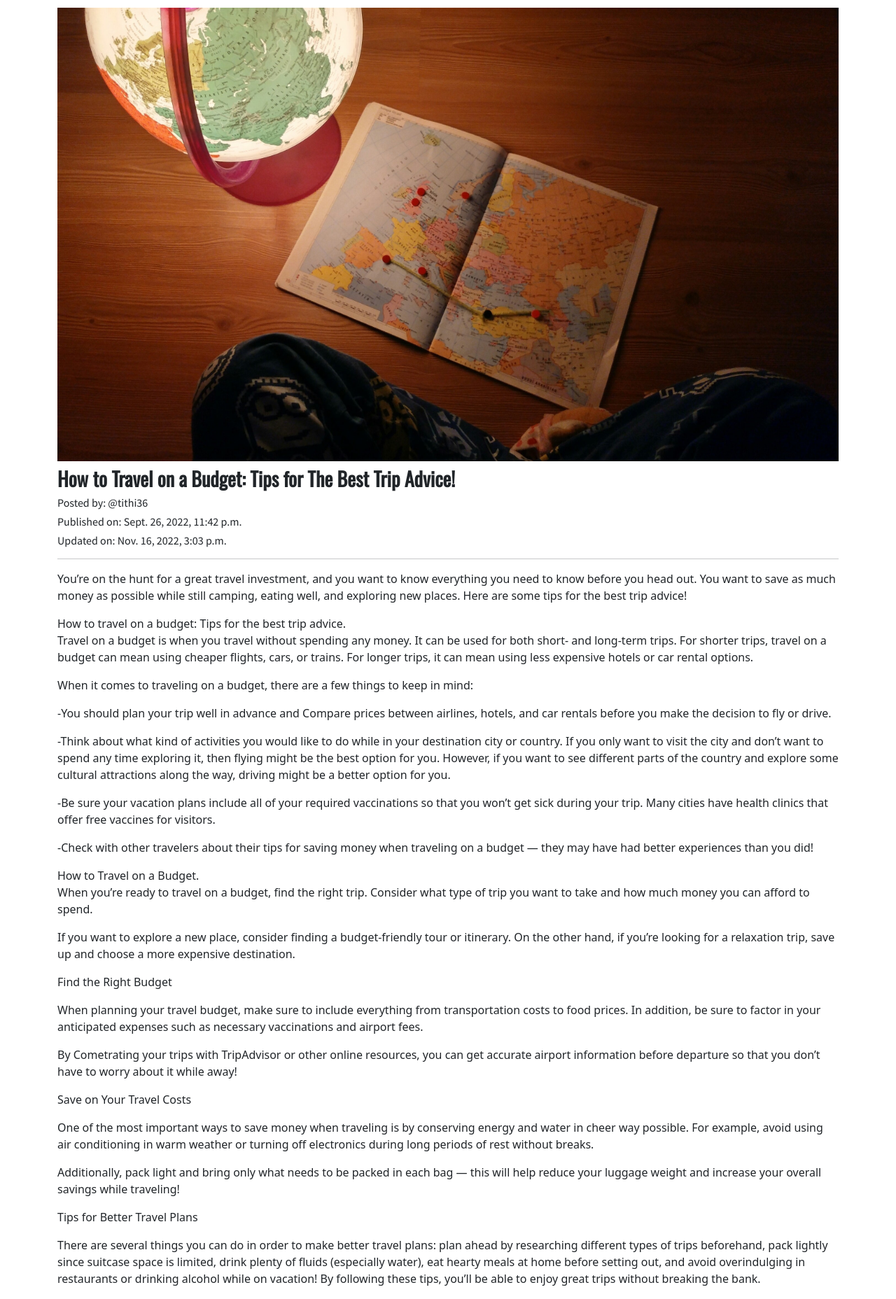
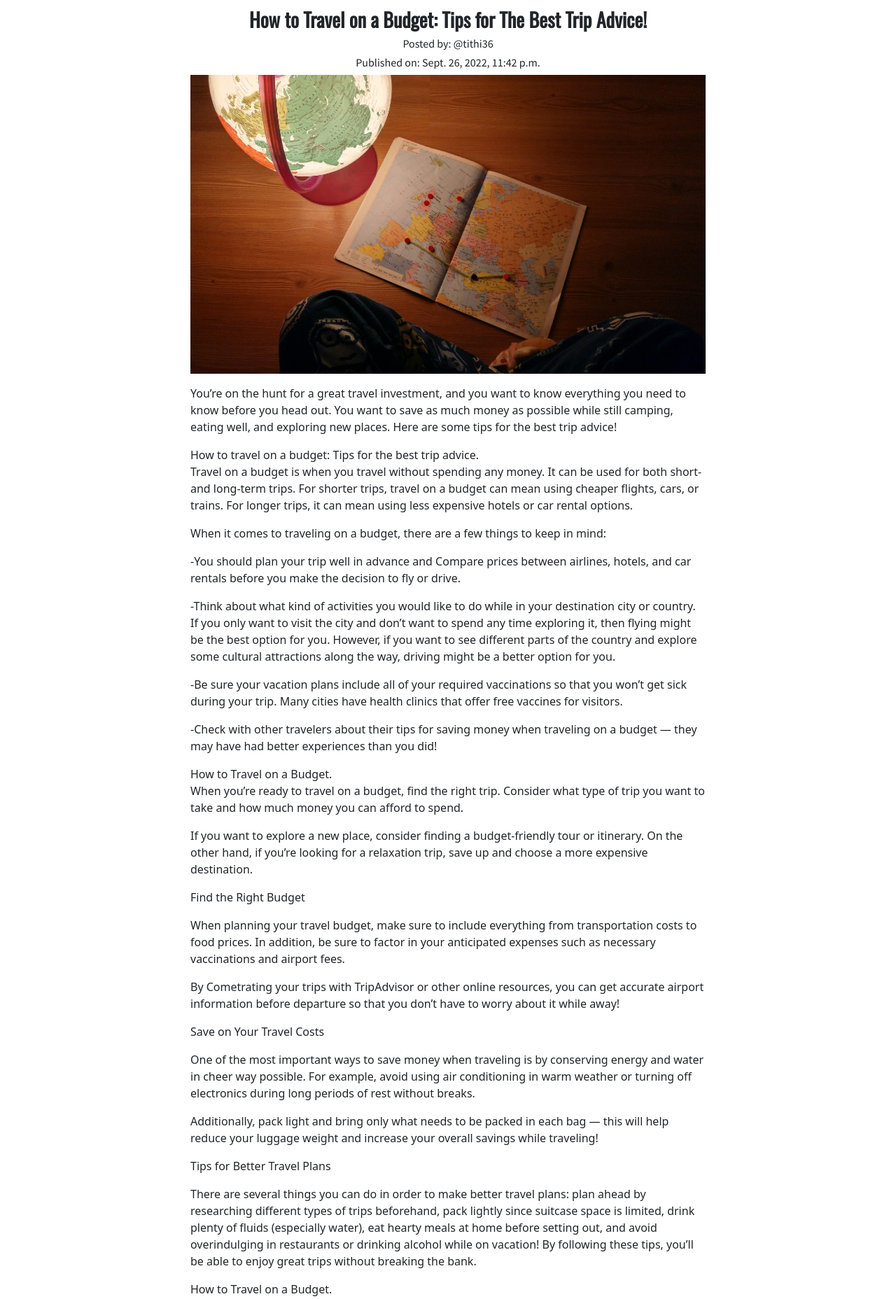
Before and after one commit to mahbubur3/explore-around, a Django app: a page that uses templates/base.html in a window 1280 px wide. Shown: the part 57-1913 px from the top of the page at 70% size. Run offline with Django 4.2, Linux system fonts and the light colour scheme; a user stored in the database is signed in; data comes from the database, SQL or seed files in the repository; both versions use the stored data as it was after the commit; some libraries are stand-ins or nearby versions; some web fonts are replaced.

Commit message:
added some features

```diff
--- a/templates/Blog_Management/edit_blog.html
+++ b/templates/Blog_Management/edit_blog.html
@@ -3,6 +3,7 @@
 {% block title_block %} {{ blog.blog_title }} {% endblock title_block %}
 {% block main_content %}
 
+<div class="container">
     {% if blog.author == user %}
         <form method="POST" enctype="multipart/form-data" class="time-font">
         {{ form|crispy }}
@@ -12,5 +13,6 @@
         <p>You are not allowed to view this page!</p>
         </form>
     {% endif %}
+</div>
 
 {% endblock main_content %}
--- a/templates/Blog_Management/full_blog.html
+++ b/templates/Blog_Management/full_blog.html
@@ -3,7 +3,7 @@
 {% block title_block %} {{ blog.blog_title }} {% endblock title_block %}
 {% block main_content %}
 
-<div class="row">
+{% comment %} <div class="row">
     <div class="col-lg-12">
         <img src="/media/{{ blog.blog_image }}" width="100%">
         <div class="mt-2">
@@ -22,8 +22,51 @@
             <a href="{% url 'Blog_Management_App:unliked_post' pk=blog.pk %}"><i class="fa fa-solid fa-thumbs-down fa-2x"></i></a>
         {% endif %}
     </div>
+</div> {% endcomment %}
+
+<div class="container">
+    <div class="row justify-content-center">
+        <div class="col-lg-8">
+            <div class="text-center">
+                <h3 class="title-font">{{ blog.blog_title }}</h3>
+                <div class="time-font">
+                    <h6>Posted by: @{{ blog.author }}</h6>
+                    <h6>Published on: {{ blog.publish_date }}</h6>
+                </div>
+            </div>
+            <img src="/media/{{ blog.blog_image }}" width="100%">
+            <p class="time-font">{{ blog.blog_content|linebreaks }}</p>
+            {% if not liked %}
+                <a href="{% url 'Blog_Management_App:liked_post' pk=blog.pk %}"><i class="fa fa-solid fa-thumbs-up fa-2x"></i></a>
+            {% else %}
+                <a href="{% url 'Blog_Management_App:unliked_post' pk=blog.pk %}"><i class="fa fa-solid fa-thumbs-down fa-2x"></i></a>
+            {% endif %}
+        </div>
+    </div>
 </div>
-<div class="row mb-4 mt-3">
+
+<div class="container">
+    <div class="row justify-content-center my-2">
+        <div class="col-lg-8">
+            <h5 class="time-font fw-bold">Comments:</h5>
+            {% for comment in blog.blog_comment.all %}
+                <div class="time-font">
+                    <p><a href="#">@{{ comment.user }}</a> {{ comment.comment }} <br> {{ comment.comment_date }}</p>
+                </div>
+            {% endfor %}
+            <div class="col-lg-6">
+                <form method="POST" class="time-font">
+                    {{ comment_form|crispy }}
+                    {% csrf_token %}
+                    <div class="mt-2">
+                        <button type="submit" class="btn btn-primary">Submit</button>
+                    </div>
+                </form>
+            </div>
+        </div>
+    </div>
+</div>
+{% comment %} <div class="row mb-4 mt-3">
     <div class="col-lg-6">
         <h5 class="time-font">Comments:</h5>
         {% for comment in blog.blog_comment.all %}
@@ -41,6 +84,6 @@
             </div>
         </form>
     </div>
-</div>
+</div>  {% endcomment %}
 
 {% endblock main_content %}
--- a/templates/Blog_Management/my_blogs.html
+++ b/templates/Blog_Management/my_blogs.html
@@ -3,6 +3,7 @@
 {% block title_block %} {{ user }} {% endblock title_block %}
 {% block main_content %}
 
+<div class="container">
 {% for blog in user.post_author.all %}
 <h4 class="title-font">{{ blog.blog_title }}</h4>
 <h6 class="time-font">{{ blog.publish_date }}</h6>
@@ -17,5 +18,6 @@
 </div>
 <hr>
 {% endfor %}
+</div>
 
 {% endblock main_content %}
--- a/templates/Blog_Management/write_blog.html
+++ b/templates/Blog_Management/write_blog.html
@@ -3,6 +3,7 @@
 {% block title_block %} Write Blog {% endblock title_block %}
 {% block main_content %}
 
+<div class="container">
     <div class="row justify-content-center">
         <div class="col-lg-8">
             <h3 class="text-center fw-bold title-font">Create your blog here</h3>
@@ -15,5 +16,6 @@
             </form>
         </div>
     </div>
+</div>
 
 {% endblock main_content %}
--- a/templates/base.html
+++ b/templates/base.html
@@ -18,6 +18,7 @@
     <link rel="preconnect" href="https://fonts.gstatic.com" crossorigin>
     <link href="https://fonts.googleapis.com/css2?family=Source+Sans+Pro&display=swap" rel="stylesheet">
     <link rel="stylesheet" href="{% static 'css/style.css' %}">
+    <link rel="stylesheet" href="https://unpkg.com/aos@next/dist/aos.css" />
     <title>{% block title_block %} {% endblock title_block %} | Explore Around</title>
     <style>
       body {
@@ -67,12 +68,16 @@
         </div>
       </nav>
     </header>
-    <section class="container">
+    <section>
         {% block main_content %}
 
         {% endblock main_content %}
     </section>
 
+    <script src="https://unpkg.com/aos@next/dist/aos.js"></script>
+    <script>
+      AOS.init();
+    </script>
     <script src="https://cdn.jsdelivr.net/npm/@popperjs/core@2.11.6/dist/umd/popper.min.js" integrity="sha384-oBqDVmMz9ATKxIep9tiCxS/Z9fNfEXiDAYTujMAeBAsjFuCZSmKbSSUnQlmh/jp3" crossorigin="anonymous"></script>
     <script src="https://cdn.jsdelivr.net/npm/bootstrap@5.2.2/dist/js/bootstrap.min.js" integrity="sha384-IDwe1+LCz02ROU9k972gdyvl+AESN10+x7tBKgc9I5HFtuNz0wWnPclzo6p9vxnk" crossorigin="anonymous"></script>
 </body>
```
Also changed, not shown: templates/Blog_Management/all_blog.html (+20 -16 lines), db.sqlite3. Lines whose indentation alone changed are shown as unchanged.
